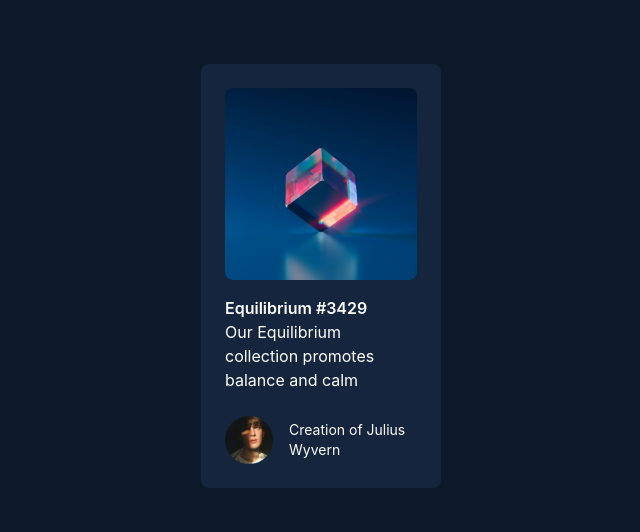
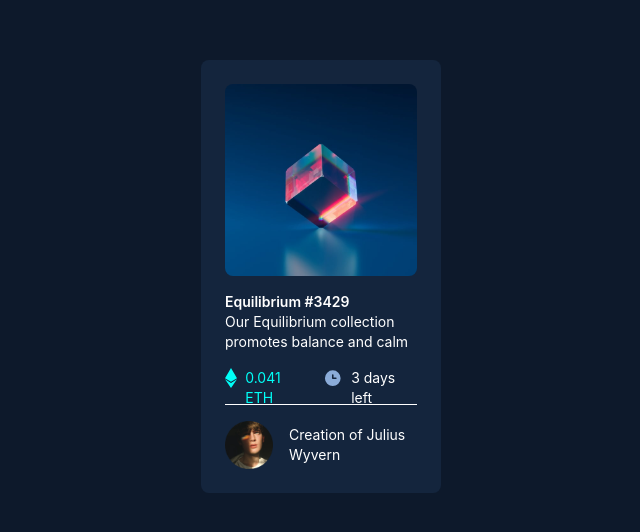
Before and after one commit to MercyBett/nft_preview_card, a React (Create React App) app: page / in a window 1280 px wide. Shown: the part 124-656 px from the top of the page, without its empty margins (319-959 px from the left). Built offline with nearby package versions, Linux system fonts and the light colour scheme.

Commit message:
add svg and it's contents

```diff
--- a/src/App.js
+++ b/src/App.js
@@ -1,8 +1,12 @@
 import equilibrium from "./img/equilibrium.jpg";
 import avatar from "./img/avatar.png";
+import ethereum from "./img/ethereum.svg";
+import view from "./img/view.svg";
+import clock from "./img/clock.svg";
+
 function App() {
   return (
-    <div className="bg-main text-white min-h-screen flex justify-center items-center">
+    <div className="bg-main text-sm text-white min-h-screen flex justify-center items-center">
       <div className="bg-card mx-6 p-6 rounded-lg w-screen md:w-60 lg:w-[300px] h-1/2 lg:my-20">
         <div className="h-1/2">
           <img className="rounded-lg" src={equilibrium} alt="nft equilibrium" />
@@ -11,9 +15,18 @@ function App() {
           <p className="font-semibold">Equilibrium #3429</p>
           <p>Our Equilibrium collection promotes balance and calm</p>
         </div>
-        <div></div>
-        <br />
-        <div className="flex flex-row items-center space-x-4">
+        <div className="my-4 flex flex-row justify-between">
+          <div className="flex flex-row space-x-2">
+            <img src={ethereum} alt="etherium svg" />
+            <p className="text-cyan">0.041 ETH</p>
+          </div>
+          <div className="flex flex-row space-x-2">
+            <img src={clock} alt="etherium svg" />
+            <p> 3 days left</p>
+          </div>
+        </div>
+        <hr />
+        <div className="mt-4 flex flex-row items-center space-x-4">
           <img className="w-1/4" src={avatar} alt="person" />
           <p className="text-sm">
             <span>Creation of</span> Julius Wyvern
```
